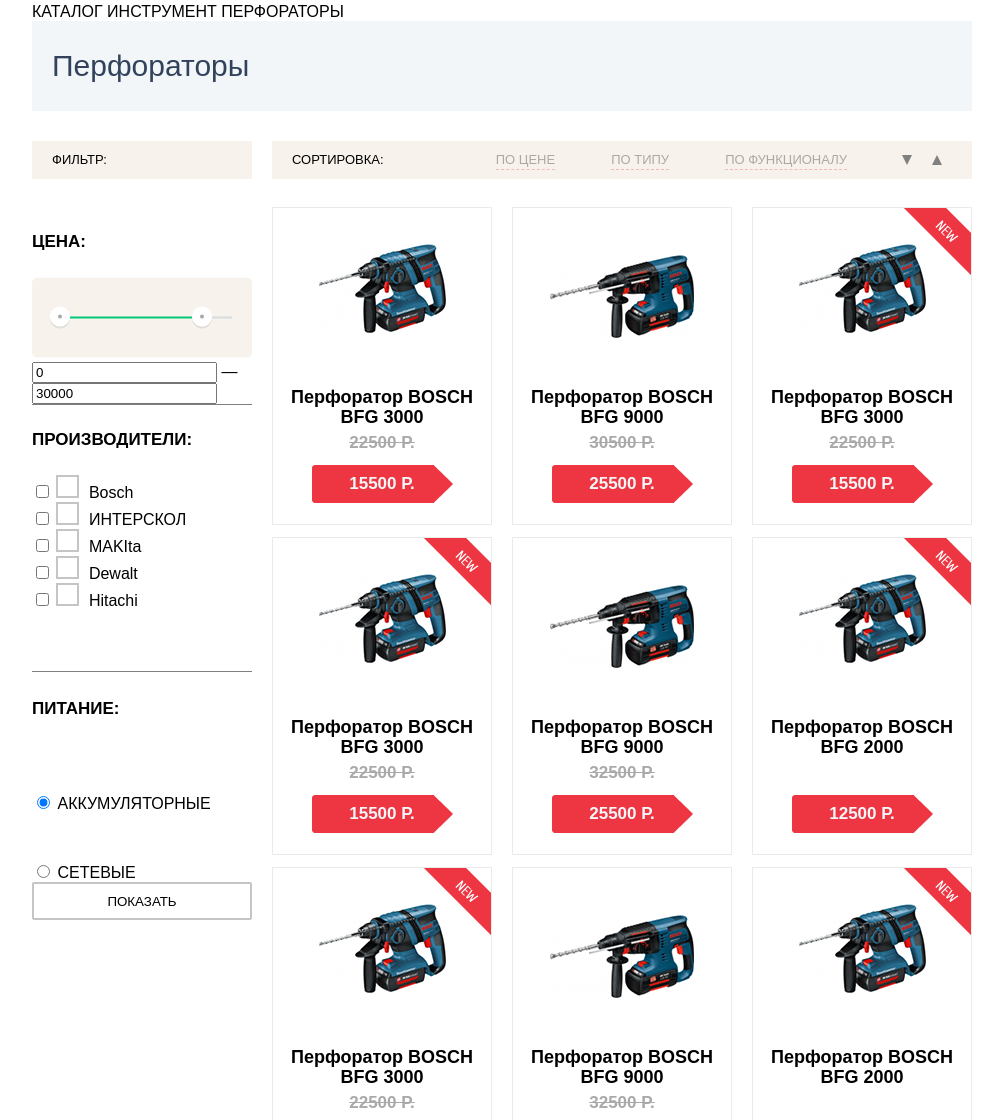
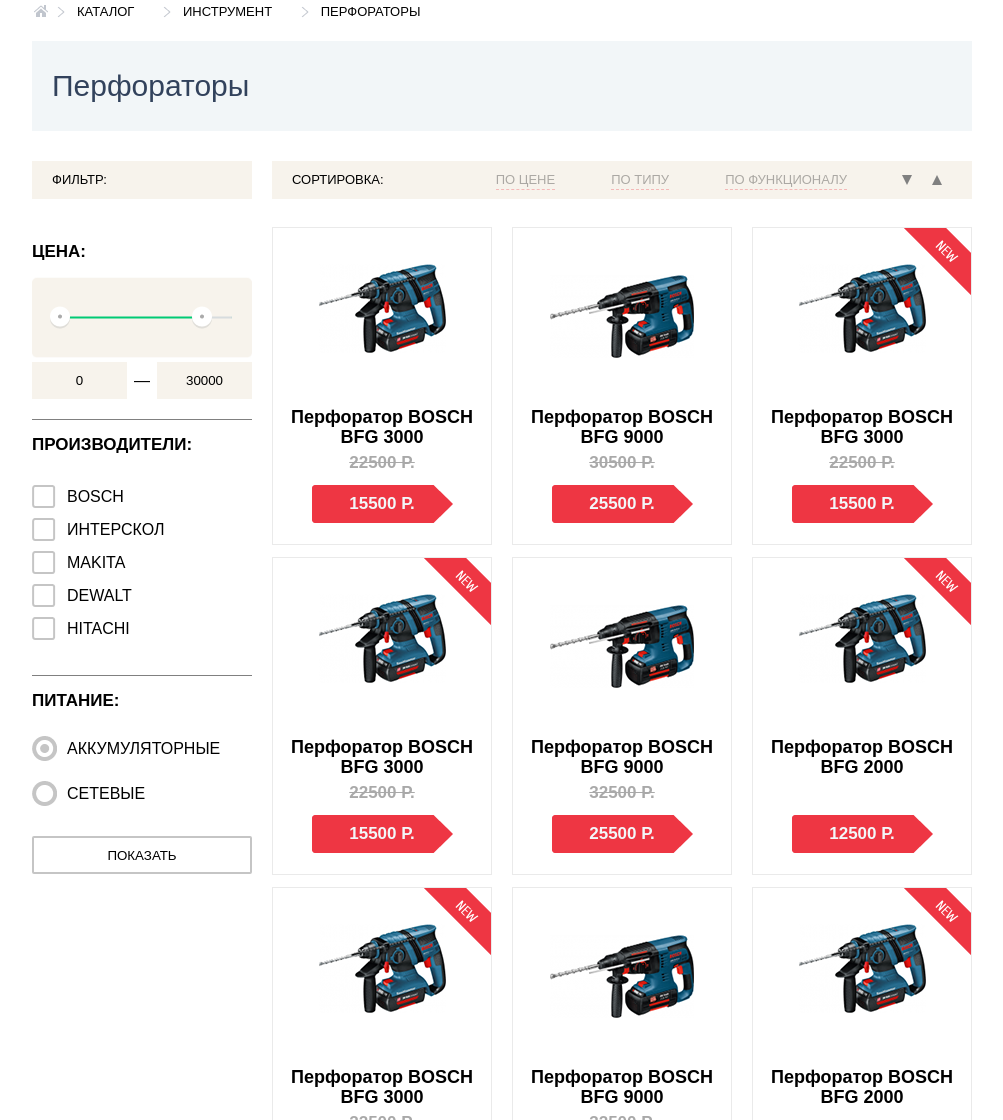
Before and after one commit to TichFall/index_technomart, a plain HTML site: page catalog.html in a window 1280 px wide. Shown: the part 328-1448 px from the top of the page, without its empty margins (138-1141 px from the left). Drawn offline with Linux system fonts and the light colour scheme; a web font is replaced by a local one.

Commit message:
Update style.css

```diff
--- a/style.css
+++ b/style.css
@@ -365,6 +365,20 @@ input::-webkit-input-placeholder {
   display: flex;
   justify-content: space-between;
 }
+.catalog-menu {
+  width: 463px;
+  background: url(img/icon-home.png) no-repeat 2px 2px;
+  font-size: 13px;
+  line-height: 18px;
+  color: #000;
+  margin: 20px 0px;
+}
+.catalog__menu-btn {
+  position: relative;
+  margin-left: 25px;
+  padding-left: 20px;
+  background: url(img/icon-right-small.png) no-repeat left;
+}
 .heading__head {
   display: flex;
   flex-grow: 0.25;
@@ -474,39 +488,33 @@ input::-webkit-input-placeholder {
   display: flex;
   flex-direction: column;
 }
-.range {
-  width: 220px;
-  height: 206px;
+.filter__price-bottom {
+  display: flex;
+  justify-content: space-between;
+  align-items: center;
+}
+.filter__price-value {
+  width: 95px;
+  height: 37px;
+  border: 0;
+  text-align: center;
+  background: #f7f3ec;
+  margin-bottom: 20px;
+}
+.price-line {
+  margin-bottom: 20px;
 }
 .filter__products {
   width: 220px;
-  height: 268px;
-  border-bottom: 1px solid grey;
   border-top: 1px solid grey;
+  margin-bottom: 50px;
 }
 .filter__title {
   margin: 10px 0px;
 }
-.filter__title {
-  margin: 20px 0px;
-}
-.filter__items {
-  padding: 5px 0px;
-  font-size: 15px;
-  line-height: 19px;
-  display: flex;
-  align-items: center;
-  text-transform: uppercase;
-  padding-left: 5px;
-}
 .filter__type {
-  border-top: 2px solid rgba(0, 0, 0, 0.0001);
-  display: block;
-  display: flex;
-  flex-direction: column;
-  justify-content: space-between;
+  border-top: 1px solid grey;
   width: 220px;
-  height: 210px;
 }
 .filter__btn {
   width: 220px;
@@ -514,47 +522,88 @@ input::-webkit-input-placeholder {
   background-color: #ffff;
   border: 2px solid #c5c5c5;
   border-radius: 2px;
+  margin-top: 30px;
 }
-.filter__checkbox {
-  margin-right: 10px;
-  width: 23px;
-  height: 23px;
-  background: #c5c5c5;
-  border: 4px;
+.filter__checkbox-label {
+  display: flex;
+  align-items: center;
+  text-transform: uppercase;
+  margin-top: 10px;
+}
+
+.filter__checkbox-brand {
+  position: absolute;
   display: none;
+  cursor: pointer;
+}
+.filter__brand {
+  margin-top: 15px;
+  height: 150px;
+  display: flex;
+  flex-direction: column;
+  justify-content: space-between;
 }
 .fake {
   display: inline-block;
-  width: 23px;
+  width: 27px;
   height: 23px;
-  border: 2px solid #c5c5c5;
+  background: url(img/box-off.png) no-repeat;
+  margin-right: 8px;
   position: relative;
-  margin-right: 5px;
-  opacity: 1;
+  cursor: pointer;
 }
-.fake:focus {
-  border: none;
+
+.filter__checkbox-brand:hover + .fake {
+  background: url(img/box-off-hover.png) no-repeat;
 }
-.fake::before {
-  position: absolute;
-  content: "";
-  display: block;
-  width: 30px;
-  height: 30px;
-  background: url(img/box.png) no-repeat 1px 1px,
-    url(img/box1.png) no-repeat 0px 0px;
-  top: 0px;
-  left: 0px;
-  opacity: 0;
-  transition: 0.2s;
+
+.filter__checkbox-brand:checked + .fake {
+  background: url(img/checkbox-on.png) no-repeat;
 }
-.filter__checkbox:checked + .fake::before {
-  opacity: 1;
+
+.filter__checkbox-brand:checked:hover + .fake {
+  background: url(img/checkbox-on-hover.png) no-repeat;
 }
 .filter__title {
   font-weight: bold;
   font-size: 17px;
   line-height: 30px;
+}
+.label-text {
+  display: flex;
+  flex-direction: row;
+  align-items: center;
+  position: relative;
+  cursor: pointer;
+  margin-top: 20px;
+}
+
+.filter__radio {
+  position: absolute;
+  -webkit-appearance: none;
+  -moz-appearance: none;
+  appearance: none;
+}
+
+.label-text::before {
+  content: "";
+  display: block;
+  width: 25px;
+  height: 25px;
+  background: url(img/radio.png) no-repeat;
+  margin-right: 10px;
+}
+
+.label-text:hover:before {
+  background: url(img/radio-hover.png) no-repeat;
+}
+
+.filter__radio:checked + .label-text::before {
+  background: url(img/radio-on.png) no-repeat;
+}
+
+.filter__radio:checked + .label-text:hover:before {
+  background: url(img/radio-on-hover.png) no-repeat;
 }
 .owl-dots {
   width: 30px;
@@ -1023,35 +1072,37 @@ input::-webkit-input-placeholder {
   justify-content: space-between;
   width: 100%;
 }
-.tabs {
+.tabs-triggers {
   width: 240px;
   height: 185px;
   display: flex;
   flex-direction: column;
   color: white;
 }
-.tabs__triggers {
+.tabs-triggers__item {
   width: 240px;
   height: 61px;
   display: flex;
   align-items: center;
   background: #32425c;
-  box-shadow: 0px 1px 0px #293449, inset 0px 1px 0px #405069;
   font-size: 21px;
   line-height: 30px;
   padding-left: 20px;
   text-decoration: none;
 }
-.tabs__triggers:hover {
+.tabs-triggers__item + .tabs-triggers__item {
+  border-top: 1px solid #293449;
+}
+.tabs-triggers__item:hover {
   box-shadow: 0px 1px 0px #293449, inset 0px 1px 0px #405069;
   background-color: #293449;
 }
-.tabs__triggers:active {
+.tabs-triggers__item:active {
   background: #ffffff;
   box-shadow: 0px 1px 0px #ffffff, inset 0px 1px 0px #ffffff;
   color: rgba(50, 66, 92, 1);
 }
-.tabs__triggers:focus {
+.tabs-triggers__item:focus {
   background: #ffffff;
   box-shadow: 0px 1px 0px #ffffff, inset 0px 1px 0px #ffffff;
   color: rgba(50, 66, 92, 1);
@@ -1064,13 +1115,16 @@ input::-webkit-input-placeholder {
   position: relative;
   display: none;
 }
-.tabs__triggers--active {
+.tabs-triggers__item--active {
   background: #ffffff;
+  box-shadow: 0px 1px 0px #ffffff, inset 0px 1px 0px #ffffff;
   color: rgba(50, 66, 92, 1);
+  border: none;
 }
 .tabs__block--active {
   display: block;
 }
+
 .tabs__btn {
   margin-top: 10px;
   width: 195px;
```
